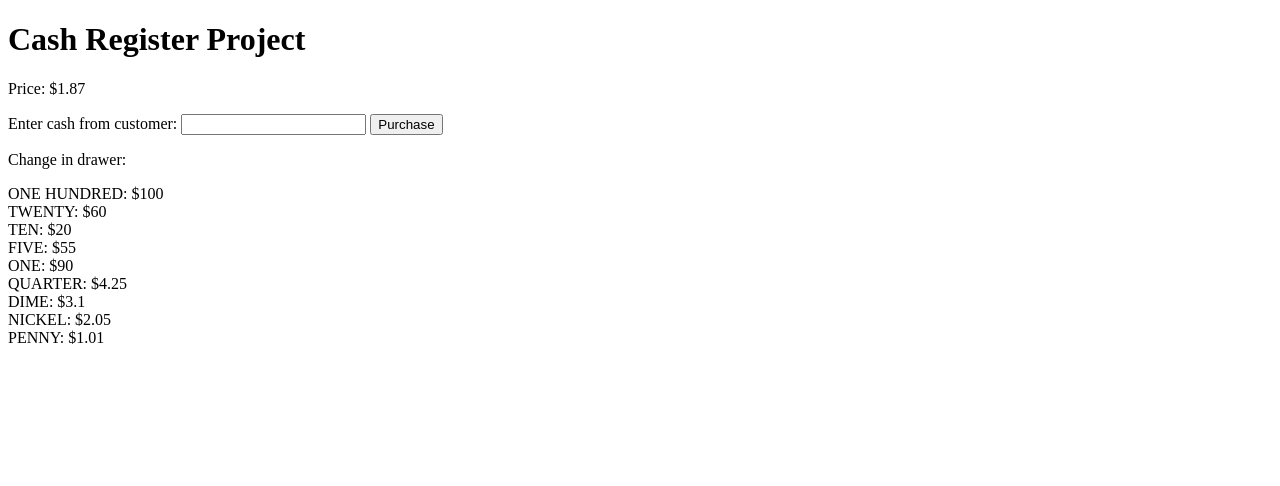
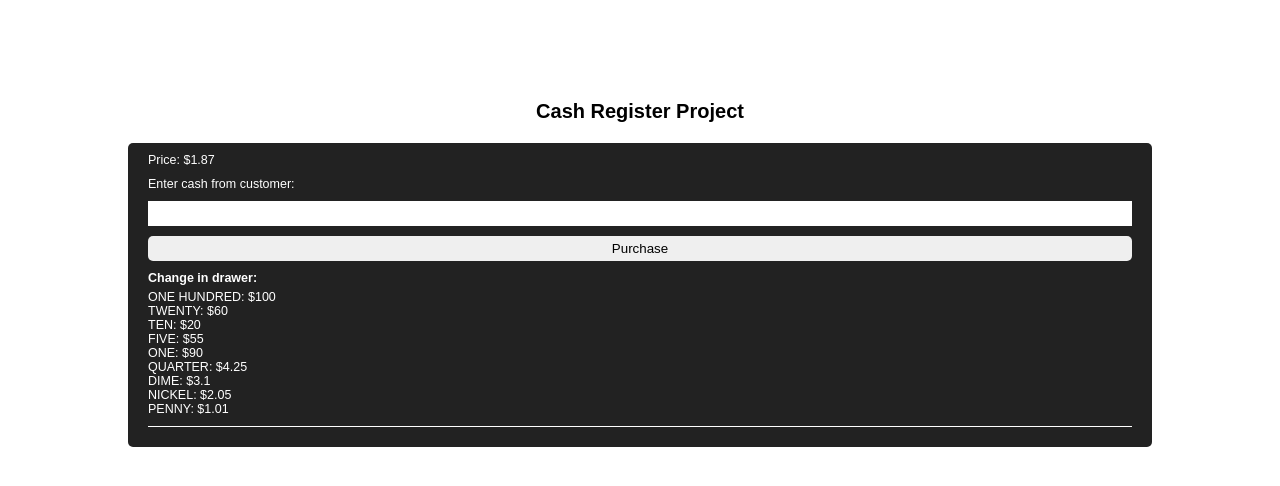
Before and after one commit to johnatanf/freecodecamp-cash-register, a plain HTML site: page index.html in a window 1280 px wide. Drawn offline with Linux system fonts and the light colour scheme.

Commit message:
add basic styling

```diff
--- a/index.html
+++ b/index.html
@@ -7,13 +7,13 @@
     <title>Cash Register App</title>
 </head>
 <body>
-    <h1>Cash Register Project</h1>
+    <h1 id="app-heading">Cash Register Project</h1>
     <div id="app-container">
         <p id="total"></p>
         <label for="cash">Enter cash from customer:</label>
         <input type="number" id="cash">
-        <button id="purchase-btn">Purchase</button>
-        <div id=""change-in-drawer>
+        <button id="purchase-btn" class="btn">Purchase</button>
+        <div id="change-in-drawer">
             <p class="change-in-drawer-heading">Change in drawer:</p>
             <p id="change-in-drawer-list"></p>
         </div>
--- a/styles.css
+++ b/styles.css
@@ -1,3 +1,45 @@
+* {
+    margin: 0;
+    border: 0;
+    padding: 0;
+    font-family: sans-serif;
+}
+
+html {
+    font-size: 10px;
+}
+
+body {
+    padding-top: 100px;
+}
+
+p {
+    font-size: 1.25rem;
+}
+
+label {
+    font-size: 1.25rem;
+}
+
+input {
+    padding: 5px;
+}
+
+.btn {
+    padding: 5px;
+    border-radius: 5px;
+}
+
+.change-in-drawer-heading {
+    font-weight: 700;
+    margin-bottom: 5px;
+}
+
+#change-due {
+    border-top: 1px solid rgb(255, 255, 255);
+    padding-top: 10px;
+}
+
 #change-in-drawer-list {
     white-space: pre-wrap;
 }
@@ -5,3 +47,22 @@
 #change-due {
     white-space: pre-wrap;
 }
+
+#app-heading {
+    text-align: center;
+    font-size: 2rem;
+}
+
+#app-container {
+    background: rgb(34, 34, 34);
+    color: rgb(255, 255, 255);
+    box-sizing: border-box;
+    width: 80vw;
+    margin: 0 auto;
+    margin-top: 20px;
+    padding: 10px 20px;
+    display: flex;
+    flex-direction: column;
+    gap: 10px;
+    border-radius: 5px;
+}
```
